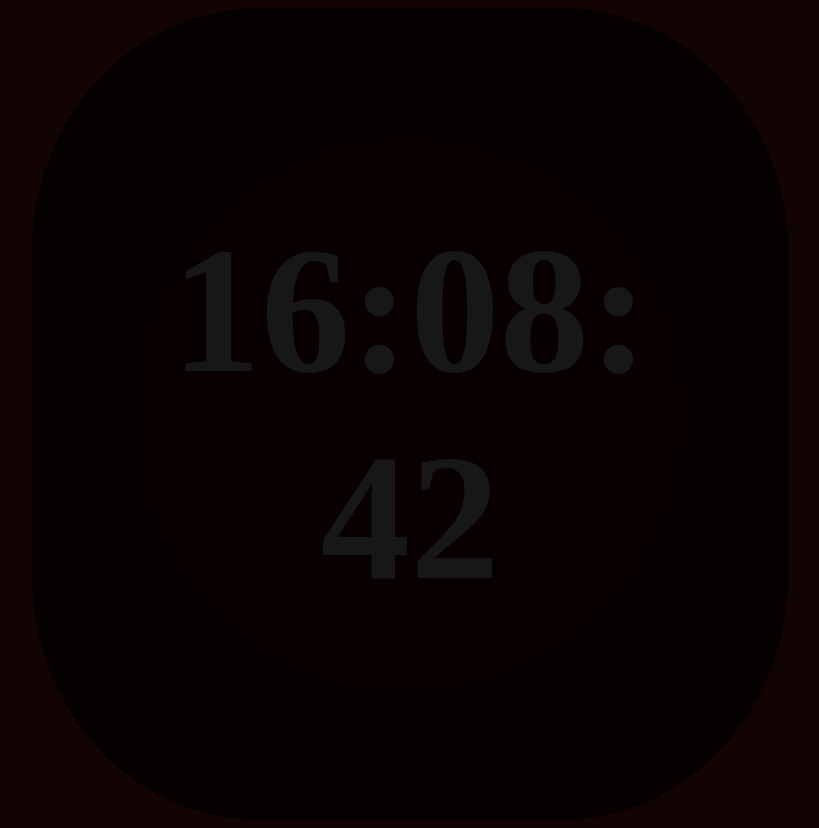
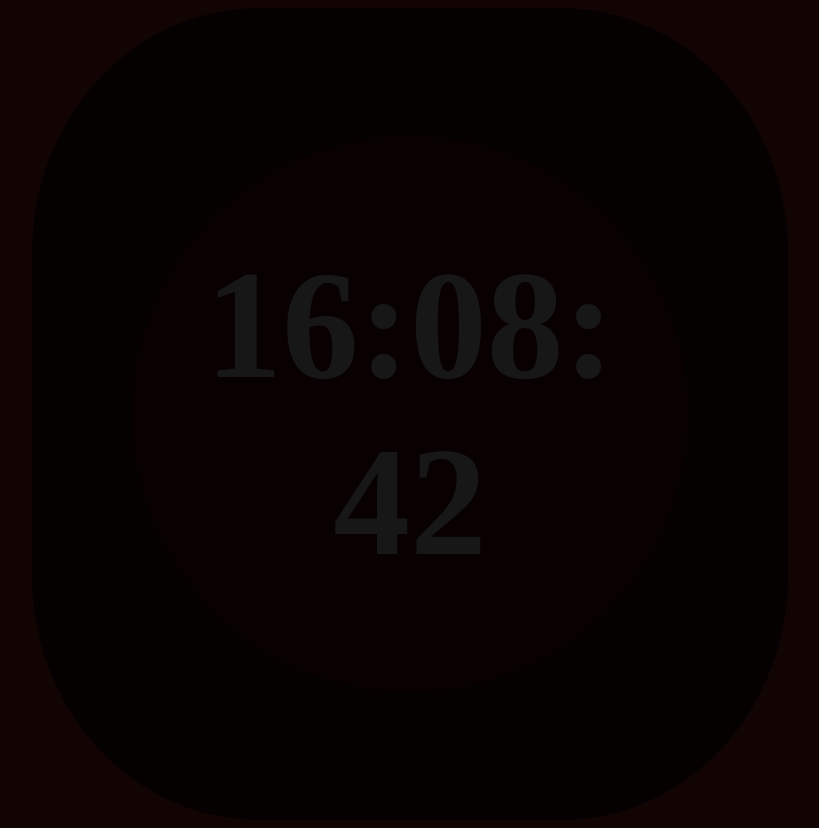
Before and after one commit to tannax/smartWatch, a plain HTML site: page index.html in a window 1280 px wide. Shown: the whole page, without its empty margins (230-1049 px from the left). Drawn offline with Linux system fonts and the light colour scheme.

Commit message:
Update circlestyles.css

```diff
--- a/css/circlestyles.css
+++ b/css/circlestyles.css
@@ -49,8 +49,8 @@
 
 /* Responsive typography for clock */
 #clock {
-    font-size: 14vw;
-     min-font-size: 20px;
+    font-size: 12vw;
+     min-font-size: 18px;
     /* Scales with viewport width */
     color: #ffffff;
     margin: 0;
```
